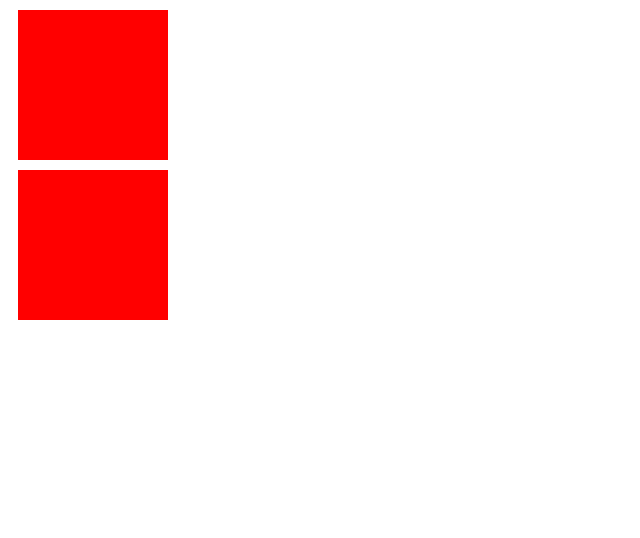
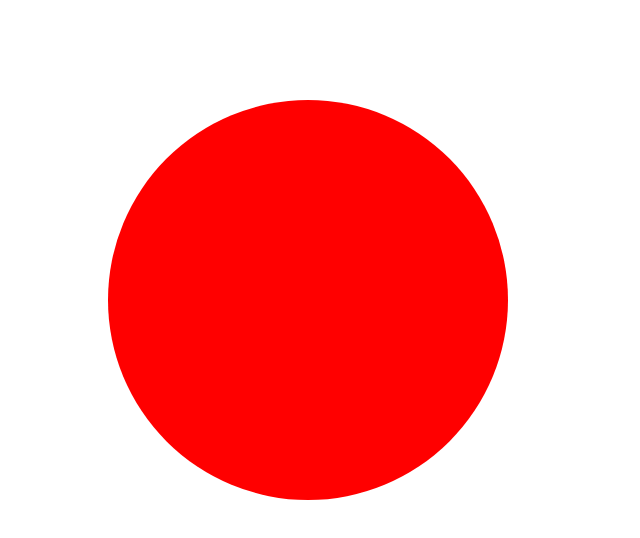
Before and after one commit to navneeeth/webdevcourse, a plain HTML site: page jquery.html in a window 1280 px wide. Both pictures are taken after a click on the element 93 px from the left and 85 px from the top of the page. Shown: the whole page, without its empty margins (0-640 px from the left). Drawn offline with Linux system fonts and the light colour scheme.

Commit message:
Learnt animating through jQuery.

```diff
--- a/jquery.html
+++ b/jquery.html
@@ -2,6 +2,7 @@
     <head>
         <title>jQuery</title>
         <script type="text/javascript" src="jquery.min.js"></script>
+<!--
         <style type="text/css">
             #circle {
                 width: 150px;
@@ -17,14 +18,40 @@
                 margin: 10px;
             }
         </style>
+-->
+        <style type="text/css">
+/*
+            #hiddenText {
+                display: none;
+            }
+*/
+            #circle {
+                width: 150px;
+                height: 150px;
+                border-radius: 50%;
+                background-color: green;
+            }
+        </style>
     </head>
     <body>
+<!--
        <div id="circle"></div>
        <div class="square"></div>
        <div class="square"></div>
+-->
 <!--        <p>This is some text.</p>-->
 <!--        <iframe src="http://www.ksca.cricket"></iframe>-->
-
+<!--
+        <p id="text">This is some text!</p>
+        <button id="fadeOut">Fade Out Text</button>
+        <p id="hiddenText">This text will be initially hidden.</p>
+        <button id="fadeIn">Fade In Text</button>
+-->
+<!--
+        <p id="text">This is some text.</p>
+        <button id="toggle">Toggle Fade</button>
+-->
+        <div id="circle"></div>
         <script type="text/javascript">
 //            if(typeof jQuery == "undefined") {
 //                alert("jQuery is not installed.");
@@ -49,15 +76,41 @@
 ////                alert($("p").html());
 //                $("iframe").attr("src", "https://www.codestars.com");
 //            });
-            $("div").click(function() {
-                if($(this).attr("id") == "circle") {
-                    alert("You clicked on a "+$(this).attr("id"));
-                } else {
-                    alert("You clicked on a "+$(this).attr("class"));
-                }
-                $(this).css("display", "none");
+//            $("div").click(function() {
+////                if($(this).attr("id") == "circle") {
+////                    alert("You clicked on a "+$(this).attr("id"));
+////                } else {
+////                    alert("You clicked on a "+$(this).attr("class"));
+////                }
+////                $(this).css("display", "none");
+//                $(this).fadeOut("slow", function() {
+//                    alert("FadeOut has finished!");
+//                });
+//            });
+            //alert($("body").css("width"));
+//            $("#fadeOut").click(function() {
+//                $("#text").fadeOut();
+//            });
+//            $("#fadeIn").click(function() {
+//                $("#hiddenText").fadeIn();
+//            });
+//            $("#toggle").click(function() {
+//                if($("#text").css("display") == "none") {
+//                    $("#text").fadeIn();
+//                } else {
+//                    $("#text").fadeOut();
+//                }
+//            });
+            $("#circle").click(function() {
+                $(this).animate({
+                    width: "400px",
+                    height: "400px",
+                    marginLeft: "100px",
+                    marginTop: "100px"
+                }, 2000, function() {
+                    $(this).css("background-color", "red");
+                });
             });
-            //alert($("body").css("width"));
         </script>
     </body>
 </html>
```
